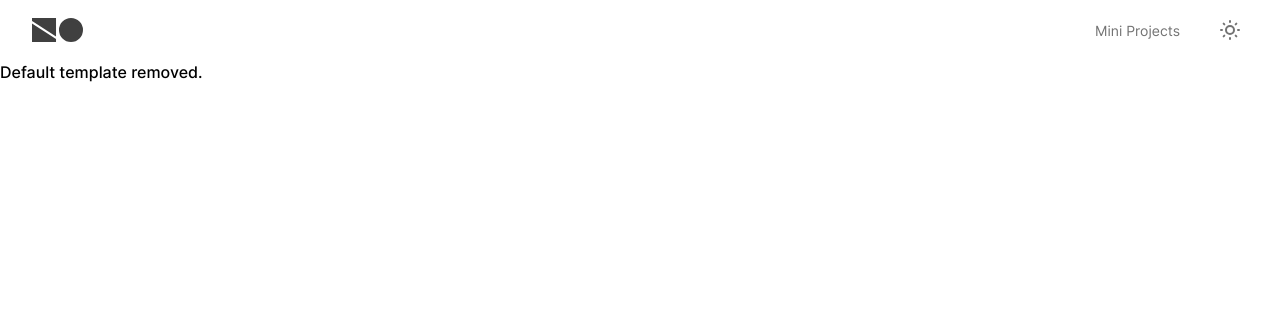
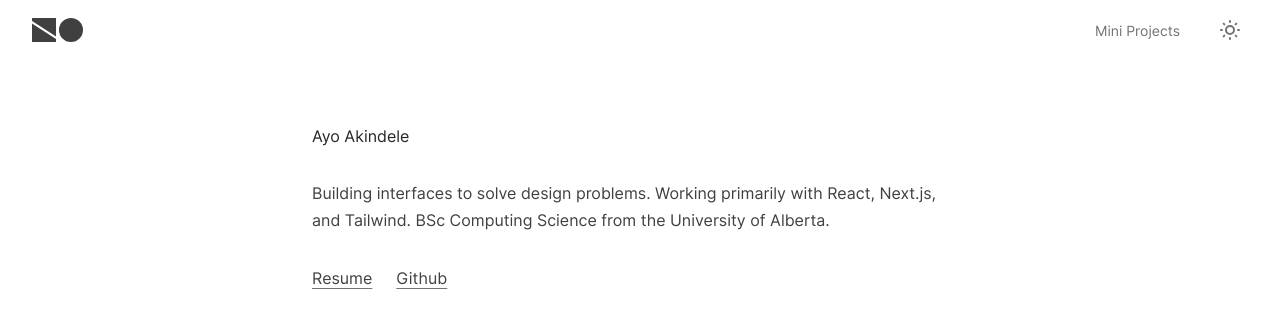
Before and after one commit to aakindel/akin, a Next.js app: page / in a window 1280 px wide. Shown: the top 328 px of the page. Built offline with nearby package versions, Linux system fonts and the light colour scheme.

Commit message:
create landing page header

```diff
--- a/app/page.tsx
+++ b/app/page.tsx
@@ -1,10 +1,29 @@
+import React from "react";
 import type { NextPage } from "next";
+import { AppLink } from "@/components/AppLink";
 
 const Home: NextPage = () => {
   return (
-    <main>
-      <p className="font-medium">Default template removed.</p>
-    </main>
+    <React.Fragment>
+      <div className="mx-auto max-w-[45rem] px-6 pb-10 pt-16 sm:px-8">
+        <p className="mb-8 text-neutral-800 dark:text-neutral-200">
+          Ayo Akindele
+        </p>
+        <p className="mb-8 leading-[1.7] text-neutral-700 dark:text-neutral-300">
+          Building interfaces to solve design problems. Working primarily with
+          React, Next.js, and Tailwind. BSc Computing Science from the
+          University of Alberta.
+        </p>
+        <div className="flex flex-wrap gap-6">
+          <AppLink href="/resume.pdf" openInNewTab>
+            Resume
+          </AppLink>
+          <AppLink href="https://github.com/aakindel" openInNewTab>
+            Github
+          </AppLink>
+        </div>
+      </div>
+    </React.Fragment>
   );
 };
 
--- /dev/null
+++ b/components/AppLink/index.tsx
@@ -0,0 +1,44 @@
+import * as React from "react";
+import { cva, type VariantProps } from "class-variance-authority";
+import { cn } from "../../utils";
+import Link, { LinkProps } from "next/link";
+
+const AppLinkVariants = cva(
+  "rounded-sm disabled:opacity-50 disabled:pointer-events-none transition-colors",
+  {
+    variants: {
+      variant: {
+        default:
+          "text-neutral-700 underline decoration-neutral-500 underline-offset-4 hover:decoration-neutral-700 dark:text-neutral-300 dark:decoration-neutral-400 hover:dark:decoration-neutral-300",
+      },
+    },
+    defaultVariants: {
+      variant: "default",
+    },
+  }
+);
+
+export interface AppLinkProps
+  extends Omit<React.AnchorHTMLAttributes<HTMLAnchorElement>, "href">,
+    LinkProps,
+    VariantProps<typeof AppLinkVariants> {
+  openInNewTab?: boolean;
+}
+
+const AppLink = React.forwardRef<HTMLAnchorElement, AppLinkProps>(
+  ({ className, variant, openInNewTab, ...props }, ref) => {
+    return (
+      <Link
+        className={cn(AppLinkVariants({ variant, className }))}
+        ref={ref}
+        {...props}
+        target={
+          openInNewTab ? "_blank" : props?.target ? props?.target : "_self"
+        }
+      />
+    );
+  }
+);
+AppLink.displayName = "AppLink";
+
+export { AppLink, AppLinkVariants };
```
Also changed, not shown: 1 other file (tests, documents, lock files or other folders).
